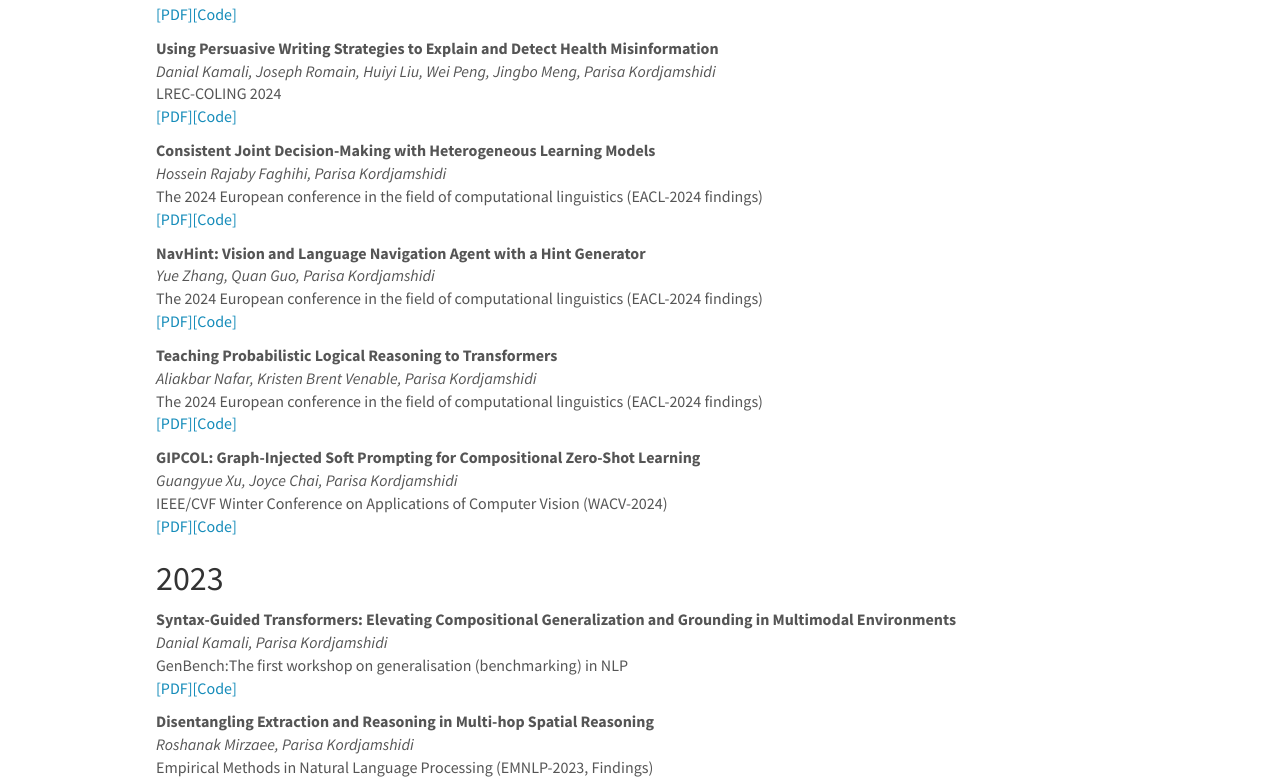
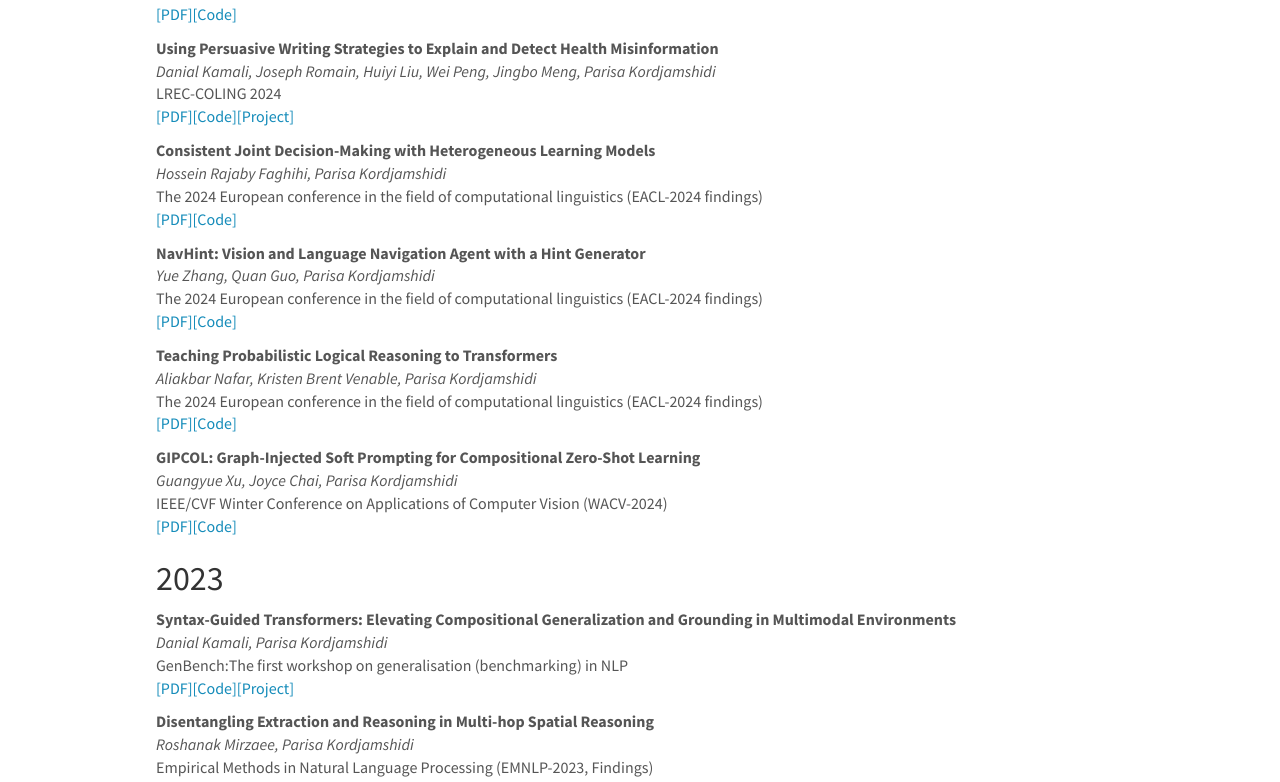
Before and after one commit to HLR/HLR.github.io, a Jekyll site: the page built from _pages/publications.md, in a window 1280 px wide and 1400 px high, scrolled down 572 px. Shown: the part 154-936 px from the top of the window. Built offline with Jekyll 4.4.1, drawn with Linux system fonts in a browser that asks for light colours; nearby versions of some CDN libraries.

Commit message:
Update Danial's project info of publications

```diff
--- a/_data/publist.yml
+++ b/_data/publist.yml
@@ -60,6 +60,8 @@
       display: PDF
     - url:
       display: Code
+    - url: https://iamdanialkamali.github.io//publication/misinformation-detection
+      display: Project
 
 
 - title: 'Consistent Joint Decision-Making with Heterogeneous Learning Models'
@@ -116,6 +118,8 @@
       display: PDF
     - url: https://github.com/HLR/Syntax-Guided-Transformers
       display: Code
+    - url: https://iamdanialkamali.github.io//publication/syntax-guided-transformer
+      display: Project
 
 
 - title: "Disentangling Extraction and Reasoning in Multi-hop Spatial Reasoning"
```
